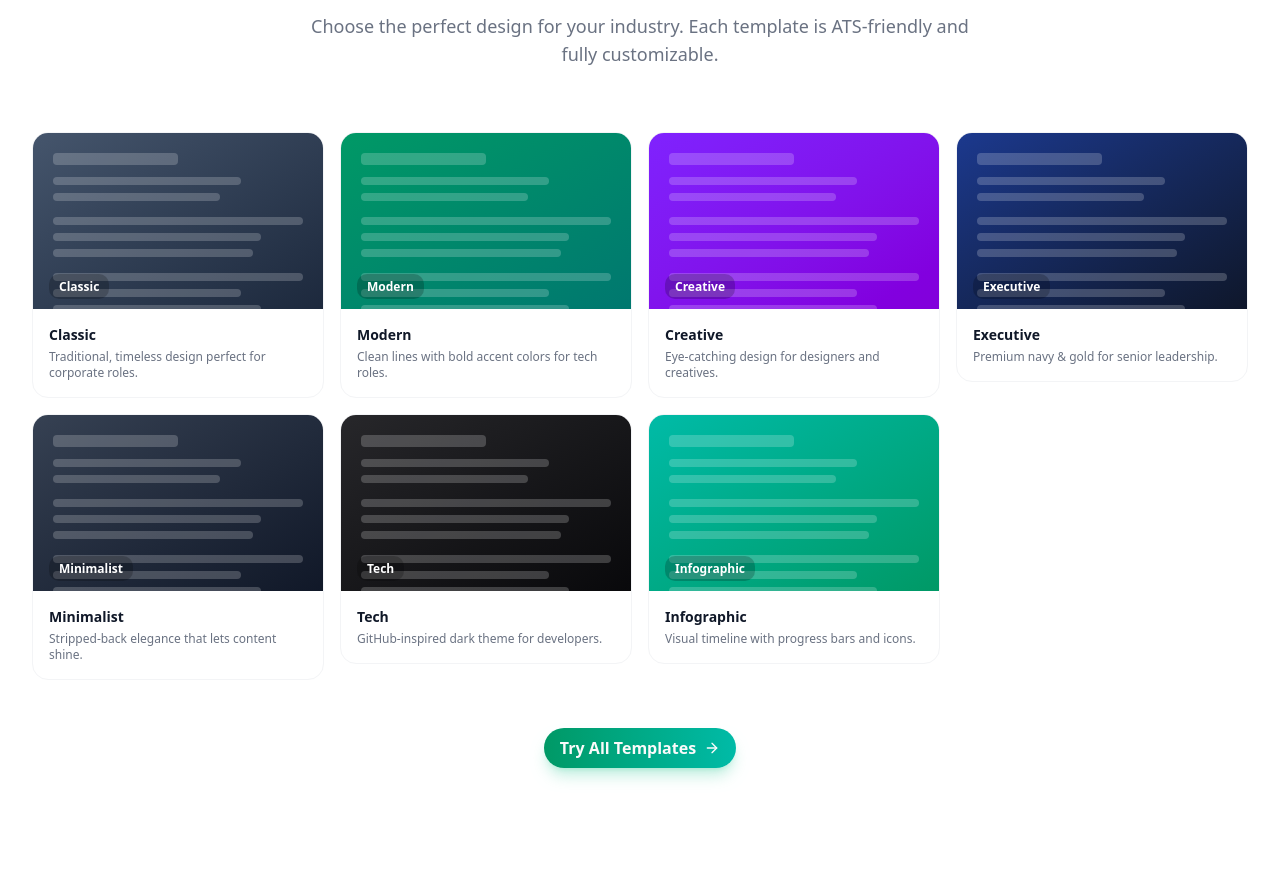
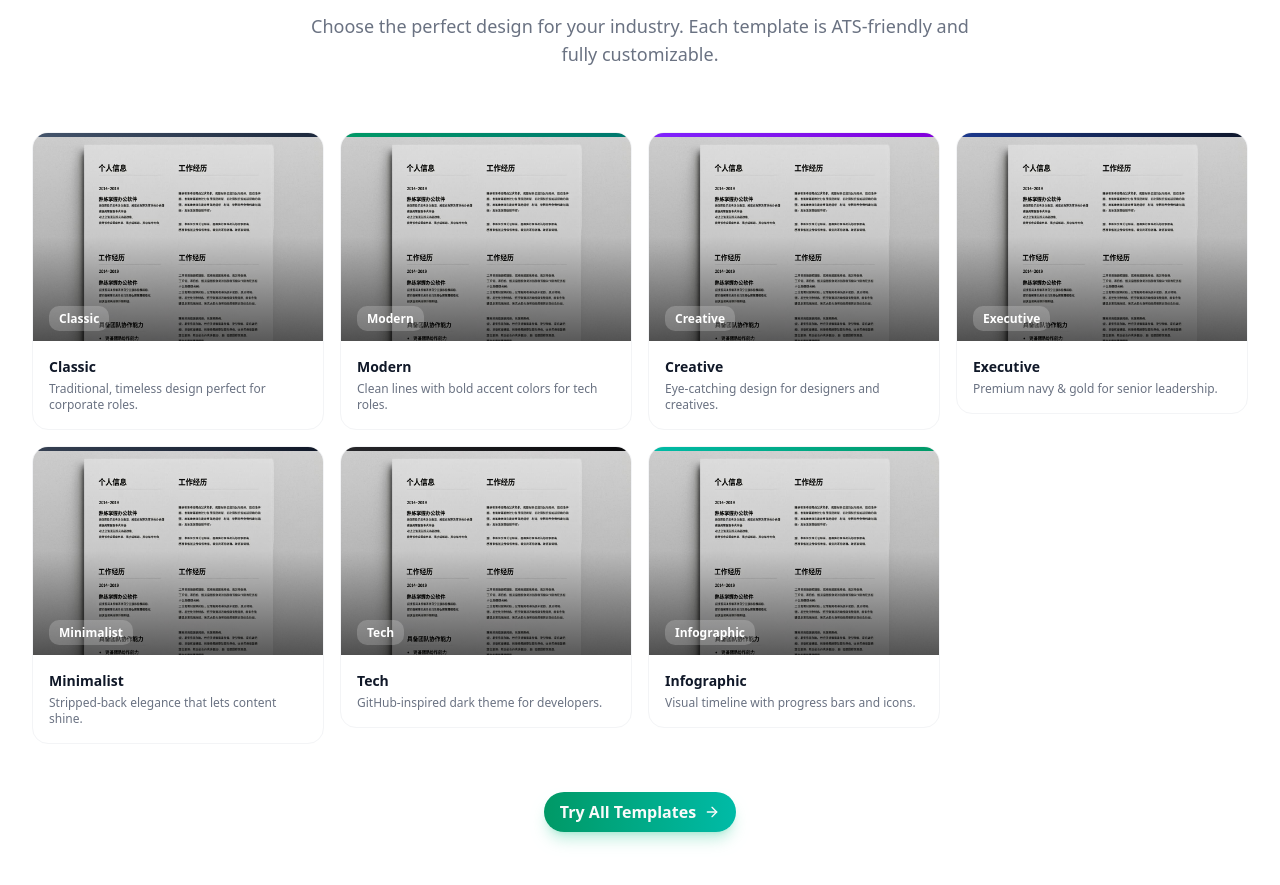
Before and after one commit to owais0p/ResumeBuilder-website, a Next.js app: page / in a window 1280 px wide. Shown: the part 2761-3646 px from the top of the page. Built offline with nearby package versions, Linux system fonts and the light colour scheme.

Commit message:
8042353f-7108-443c-8e71-d39e55244ca6

```diff
--- a/src/components/landing/LandingPage.tsx
+++ b/src/components/landing/LandingPage.tsx
@@ -646,28 +646,26 @@ export default function LandingPage() {
                 }}
               >
                 <div className="overflow-hidden rounded-2xl border border-gray-100 bg-white transition-all hover:shadow-xl hover:shadow-gray-200/50 dark:border-gray-800 dark:bg-slate-900 dark:hover:shadow-black/20">
-                  {/* Template preview mockup */}
-                  <div className={`relative h-44 bg-gradient-to-br ${t.color} p-4`}>
-                    {/* Mock resume lines */}
-                    <div className="absolute inset-0 p-5 opacity-20">
-                      <div className="mb-3 h-3 w-1/2 rounded bg-white" />
-                      <div className="mb-2 h-2 w-3/4 rounded bg-white" />
-                      <div className="mb-4 h-2 w-2/3 rounded bg-white" />
-                      <div className="mb-2 h-2 w-full rounded bg-white" />
-                      <div className="mb-2 h-2 w-5/6 rounded bg-white" />
-                      <div className="mb-4 h-2 w-4/5 rounded bg-white" />
-                      <div className="mb-2 h-2 w-full rounded bg-white" />
-                      <div className="mb-2 h-2 w-3/4 rounded bg-white" />
-                      <div className="h-2 w-5/6 rounded bg-white" />
-                    </div>
+                  {/* Template preview image */}
+                  <div className="relative h-52 overflow-hidden bg-gray-100 dark:bg-slate-800">
+                    { }
+                    <img
+                      src="/template-preview.png"
+                      alt={`${t.name} template`}
+                      className="h-full w-full object-cover object-top transition-transform duration-300 group-hover:scale-105"
+                    />
+                    {/* Gradient overlay tinted to match template color */}
+                    <div className={`absolute inset-0 bg-gradient-to-t from-black/60 via-black/10 to-transparent`} />
+                    {/* Color accent stripe */}
+                    <div className={`absolute top-0 left-0 right-0 h-1 bg-gradient-to-r ${t.color}`} />
                     {/* Template name overlay */}
-                    <div className="absolute bottom-3 left-4">
-                      <span className="rounded-lg bg-black/20 px-2.5 py-1 text-xs font-semibold text-white backdrop-blur-sm">
+                    <div className="absolute bottom-3 left-4 right-4">
+                      <span className="rounded-lg bg-white/20 px-2.5 py-1 text-xs font-semibold text-white backdrop-blur-sm">
                         {t.name}
                       </span>
                     </div>
                     {/* Hover overlay */}
-                    <div className="absolute inset-0 flex items-center justify-center bg-black/0 transition-all group-hover:bg-black/20">
+                    <div className="absolute inset-0 flex items-center justify-center bg-black/0 transition-all group-hover:bg-black/30">
                       <ArrowRight className="h-6 w-6 text-white opacity-0 transition-all group-hover:opacity-100 group-hover:translate-x-1" />
                     </div>
                   </div>
```
Also changed, not shown: public/template-preview.png (added).
